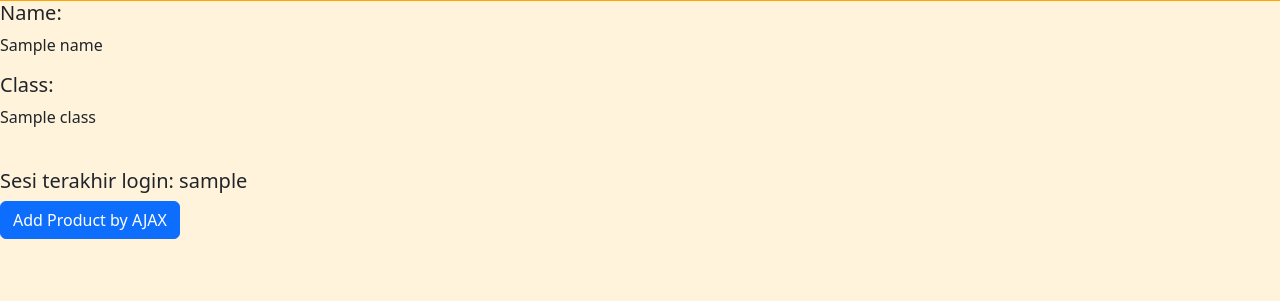
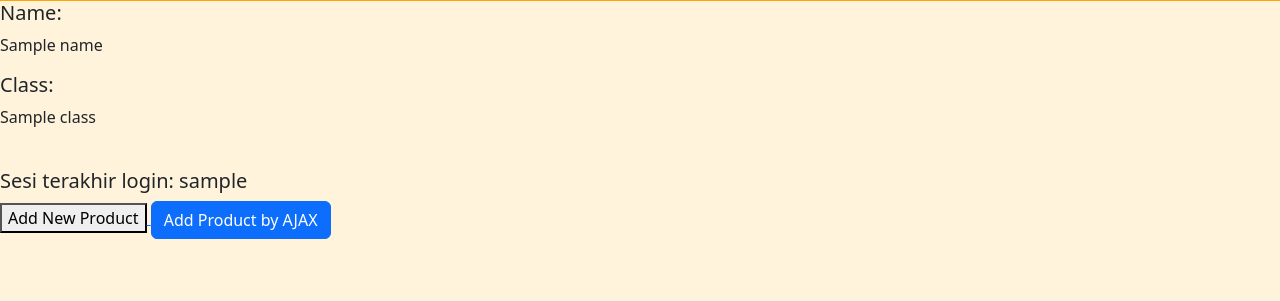
Before and after one commit to Frmeta/shopping-list, a Django app: template main/templates/main.html in a window 1280 px wide. Shown: the part 81-382 px from the top of the page. Run offline with Django 4.2, Linux system fonts and the light colour scheme; tables that the repository leaves empty hold one stand-in row (values such as "Sample post"); the template is opened without the code that fills it: values that come from a table or form of the project are taken from there, most other values are stand-ins (such as "Sample title", 1, 10 or a date in 2020); data that the repository does not hold is empty.

Commit message:
Readding 'add new item' button

```diff
--- a/main/templates/main.html
+++ b/main/templates/main.html
@@ -97,11 +97,11 @@
     <br />
     <h5>Sesi terakhir login: {{ last_login }}</h5>
 
-    <!-- <a href="{% url 'main:create_product' %}">
+    <a href="{% url 'main:create_product' %}">
         <button>
             Add New Product
         </button>
-    </a> -->
+    </a>
 
     <button type="button" class="btn btn-primary" data-bs-toggle="modal" data-bs-target="#exampleModal">Add Product by AJAX</button>
 
```
